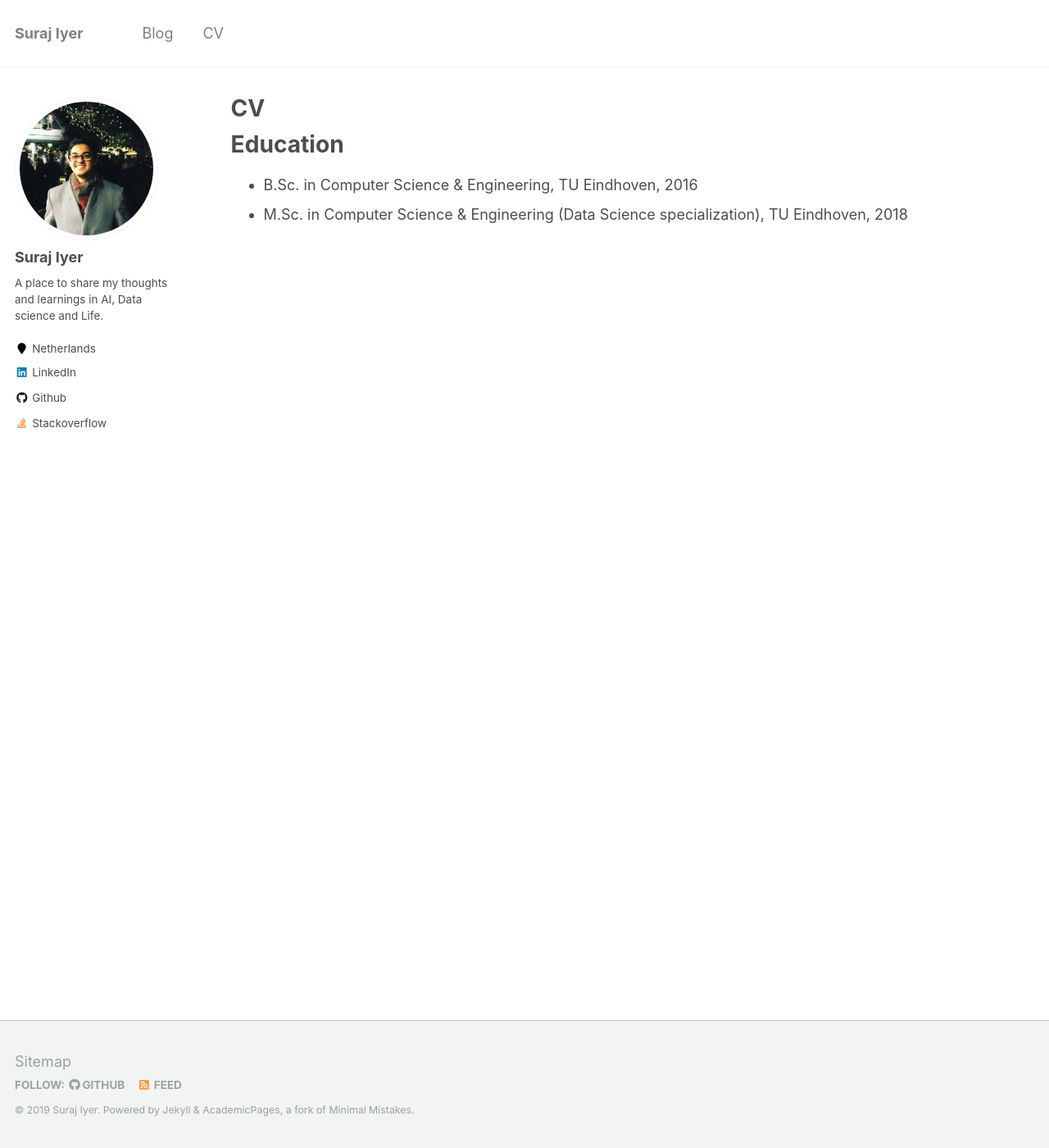
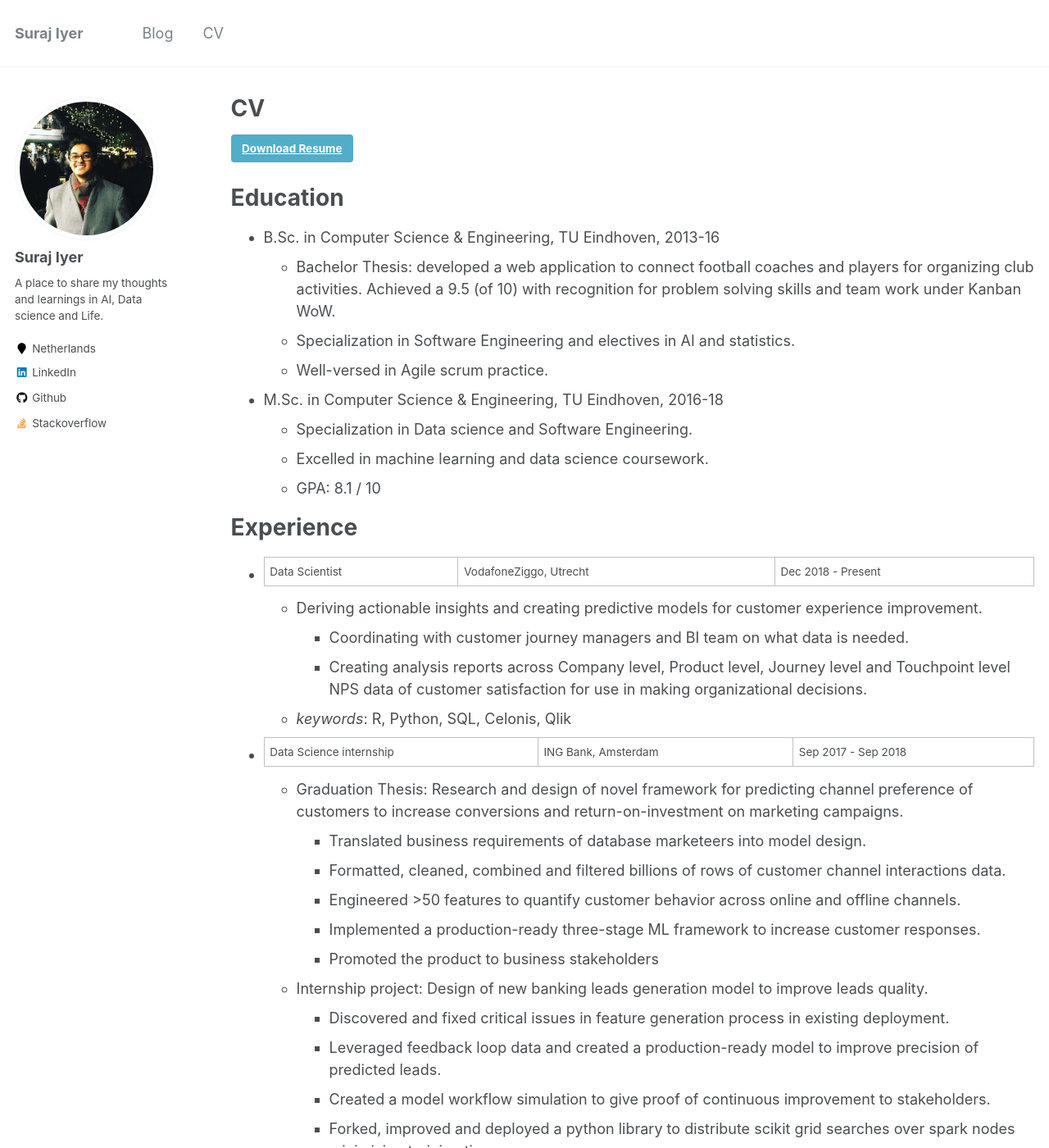
Before and after one commit to surajiyer/surajiyer.github.io, a Jekyll site: the page built from _pages/cv.md, in a window 1280 px wide and 1400 px high. Shown: the whole window at 82% size. Built offline with Jekyll 4.4.1, drawn with Linux system fonts in a browser that asks for light colours; some of the changed text lies outside the part shown.

Commit message:
updated the cv page + added resume pdf for download

```diff
--- a/_pages/cv.md
+++ b/_pages/cv.md
@@ -9,31 +9,128 @@ redirect_from:
 
 {% include base_path %}
 
+[Download Resume](/files/iyer-resume.pdf){: .btn .btn--info}
+
 Education
 ======
-* B.Sc. in Computer Science & Engineering, TU Eindhoven, 2016
-* M.Sc. in Computer Science & Engineering (Data Science specialization), TU Eindhoven, 2018
+* B.Sc. in Computer Science & Engineering, TU Eindhoven, 2013-16
+    * Bachelor Thesis: developed a web application to connect football coaches and players for organizing club
+activities. Achieved a 9.5 (of 10) with recognition for problem solving skills and team work under Kanban WoW.
+    * Specialization in Software Engineering and electives in AI and statistics.
+    * Well-versed in Agile scrum practice.
+* M.Sc. in Computer Science & Engineering, TU Eindhoven, 2016-18
+    * Specialization in Data science and Software Engineering.
+    * Excelled in machine learning and data science coursework.
+    * GPA: 8.1 / 10
 
-<!--Work experience-->
-<!--======-->
-<!--* Summer 2015: Research Assistant-->
-<!--  * Github University-->
-<!--  * Duties included: Tagging issues-->
-<!--  * Supervisor: Professor Git-->
+Experience
+======
+* Data Scientist | VodafoneZiggo, Utrecht | Dec 2018 - Present
+    * Deriving actionable insights and creating predictive models for customer experience improvement.
+        * Coordinating with customer journey managers and BI team on what data is needed.
+        * Creating analysis reports across Company level, Product level, Journey level and Touchpoint level NPS data of
+    customer satisfaction for use in making organizational decisions.
+    * *keywords*: R, Python, SQL, Celonis, Qlik
+* Data Science internship | ING Bank, Amsterdam | Sep 2017 - Sep 2018
+    * Graduation Thesis: Research and design of novel framework for predicting channel preference of customers to
+increase conversions and return-on-investment on marketing campaigns.
+        * Translated business requirements of database marketeers into model design.
+        * Formatted, cleaned, combined and filtered billions of rows of customer channel interactions data.
+        * Engineered >50 features to quantify customer behavior across online and offline channels.
+        * Implemented a production-ready three-stage ML framework to increase customer responses.
+        * Promoted the product to business stakeholders
+    * Internship project: Design of new banking leads generation model to improve leads quality.
+        * Discovered and fixed critical issues in feature generation process in existing deployment.
+        * Leveraged feedback loop data and created a production-ready model to improve precision of predicted leads.
+        * Created a model workflow simulation to give proof of continuous improvement to stakeholders.
+        * Forked, improved and deployed a python library to distribute scikit grid searches over spark nodes minimizing
+training time.
+    * *keywords*: Python, Spark, Bash, Hadoop / Hive, Netezza SQL, Git
+* Research associate | Blue Mango, Eindhoven | Sep 2015 - Sep 2016
+    * Researched algorithms to improve predictions of Ad Click-through rates (CTR) central to the online marketing business
+of Blue Mango.
+        * Solved the main challenge of class imbalance due to low CTR in advertising domain.
+        * Benchmarked multiple algorithms with and without applying SMOTE upsampling techniques.
+        * Achieved 59% decrease in average log-loss from 0.68 to 0.28 on real-world datasets with SMOTE + random
+under-sampling, thereby confirming research hypothesis.
+    * *keywords*: Python, R, MySQL, Git
 
-<!--* Fall 2015: Research Assistant-->
-<!--  * Github University-->
-<!--  * Duties included: Merging pull requests-->
-<!--  * Supervisor: Professor Hub-->
-<!--  -->
-<!--Skills-->
-<!--======-->
-<!--* Skill 1-->
-<!--* Skill 2-->
-<!--  * Sub-skill 2.1-->
-<!--  * Sub-skill 2.2-->
-<!--  * Sub-skill 2.3-->
-<!--* Skill 3-->
+Projects
+======
+* adidas Hackathon 2018 @ Adidas | Amsterdam | Jun 2018 - Jun 2018
+    * Personalizing & improving next-generation shopping experience by integrating machine learning.
+        * Developed generative adversarial networks (GANs) to create personalized products by "transferring the style" of
+your favorite patterns / textures / images.
+        * Developed an independent hybrid mobile application with IONIC framework which communicated with the
+prediction backend, bringing our team to the finals.
+        * [Link to implementation](https://github.com/surajiyer/Adidas-Hackathon-2018)
+    * *keywords*: Python, Tensorflow, IONIC, MEAN stack, Git
+* Recommender Systems | Eindhoven | Mar 2018 - May 2018
+    * Tutorials on applying neural networks to information retrieval challenges.
+        * Using CBoW and Skipgram models to generate word embeddings for analogy detection and sentence
+reconstruction.
+        * Generate image neural codes using AutoEncoders and apply them to image retrieval.
+        * Using Siamese networks and RNNs to generate image and document embeddings respectively and apply them
+to one-shot learning tasks.
+        * Exercise on using Triplet network for unsupervised image-caption retrieval problem.
+        * [Link to IPython notebooks](https://github.com/surajiyer/Recommender-Systems)
+    * *keywords*: Python, Keras, Matplotlib
+* Transfer learning with TrAdaBoost | Eindhoven | Jan 2018 - Jan 2018
+    * Developed a python scikit-learn implementation of the TrAdaBoost algorithm from ICML ‘07 “Boosting for Transfer
+Learning”.
+        * Exploring transfer learning as a solution to sample selection bias correction in training models on financial
+datasets.
+        * [Link to implementation](https://github.com/surajiyer/Transfer-learning-with-TrAdaBoost)
+        * [Link to the paper](http://www.machinelearning.org/proceedings/icml2007/papers/72.pdf)
+    * *keywords*: Python, Sklearn
+* Brexit Rumor Analysis | Eindhoven | Sep 2016 - Nov 2016
+    * Rumor detection and verification system for the Brexit referendum topic.
+        * Setting up data collection and text preprocessing for >1 million brexit tweets.
+        * Engineered 30+ tweet-level, user-level and rumor-level features per tweet.
+        * Helped with hierarchical clustering of tweets into predefined rumor topics using topic filters.
+        * Designed two models: (1) for verification of rumor, (2) for falsification of rumor. Combine them both using natural
+cut-off values to control precision and recall.
+        * [Link to implementation](https://github.com/mthaak/2imw15-project)
+    * *keywords*: Python, Sklearn, ElasticSearch
+
+Achievements
+======
+* Bachelors Honours Program
+    * Honours program at TU/e is a 2-year extra-curricular program for high-achieving students across all disciplines. Received a letter of recommendation from the university director of science for the quality of work given and presentations.
+
+Skills
+======
+* **PROGRAMMING**
+  * Python
+  * SQL
+  * NoSQL
+  * R
+  * Java
+  * HTML / CSS / JS
+* **TOOLS & LIBRARIES**
+  * Sklearn
+  * Pandas
+  * Matplotlib
+  * Keras + Tensorflow
+  * Spark
+  * Hadoop/Hive
+  * Bash
+  * Git
+  * Azure ML
+  * Node.js (MEAN stack)
+* **CORE SKILLS**
+  * Machine Learning
+  * Deep Learning
+  * EDA
+  * Predictive Analytics
+  * Software Engineering
+  * Research
+* **SOFT SKILLS**
+  * Teamwork
+  * Presentation
+* **LANGUAGE**
+  * English (Professional)
+  * Dutch (Elementary)
 
 <!--Publications-->
 <!--======-->
--- a/_sass/_base.scss
+++ b/_sass/_base.scss
@@ -5,7 +5,6 @@ html {
   /* sticky footer fix */
   position: relative;
   min-height: 100%;
-  font-family: Raleway
 }
 
 body {
--- a/_sass/_variables.scss
+++ b/_sass/_variables.scss
@@ -14,7 +14,7 @@ $indent-var                 : 1.3em;
 
 /* system typefaces */
 $serif                      : Georgia, Times, serif;
-$sans-serif                 : -apple-system, ".SFNSText-Regular", "San Francisco", "Roboto", "Segoe UI", "Helvetica Neue", "Lucida Grande", Arial, sans-serif;
+$sans-serif                 : -apple-system, "Raleway", ".SFNSText-Regular", "San Francisco", "Roboto", "Segoe UI", "Helvetica Neue", "Lucida Grande", Arial, sans-serif;
 $monospace                  : Monaco, Consolas, "Lucida Console", monospace;
 
 /* sans serif typefaces */
```
Also changed, not shown: _pages/about.md (+1 -1 lines), _posts/2099-08-14-blog-post-1.md (+8 -8 lines), 2 other files.
